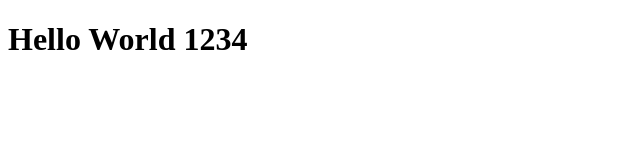
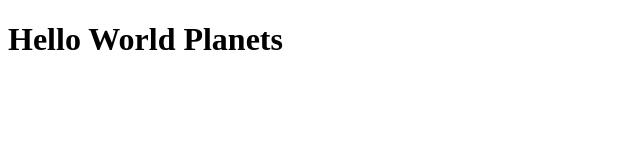
Before and after one commit to AkshayG934/TestProject, a plain HTML site: page index.html in a window 1280 px wide. Shown: the full height of the page, 0-640 px from the left. Drawn offline with Linux system fonts and the light colour scheme.

Commit message:
added new branch

```diff
--- a/index.html
+++ b/index.html
@@ -4,7 +4,7 @@
 </head>
 <body>
     <h1>
-        Hello World 1234
+        Hello World Planets
     </h1>
 </body>
 </html>
```
